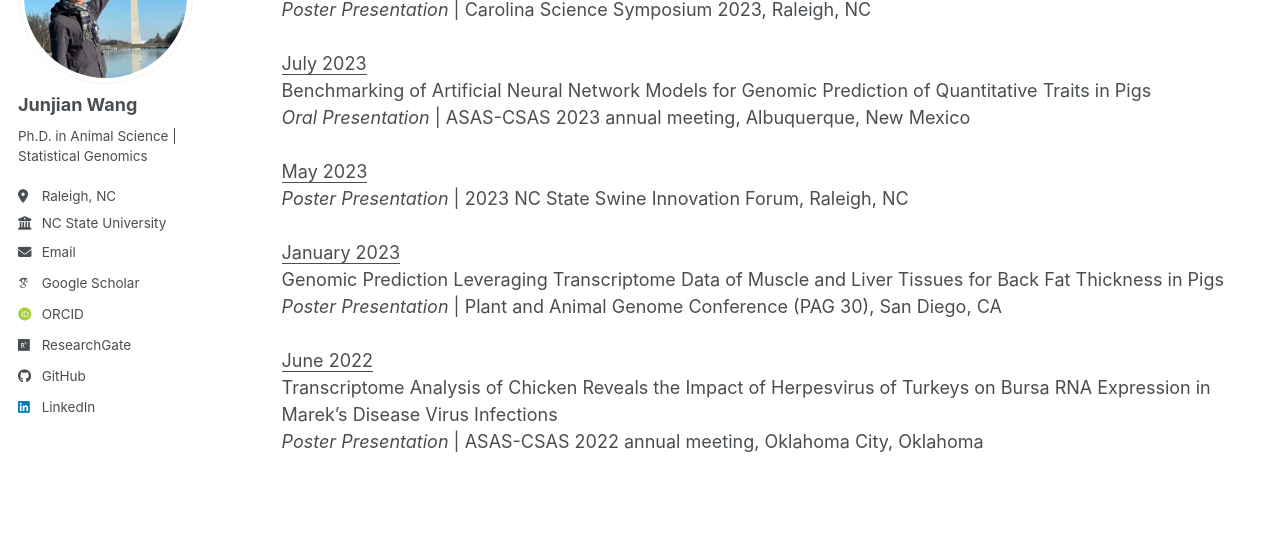
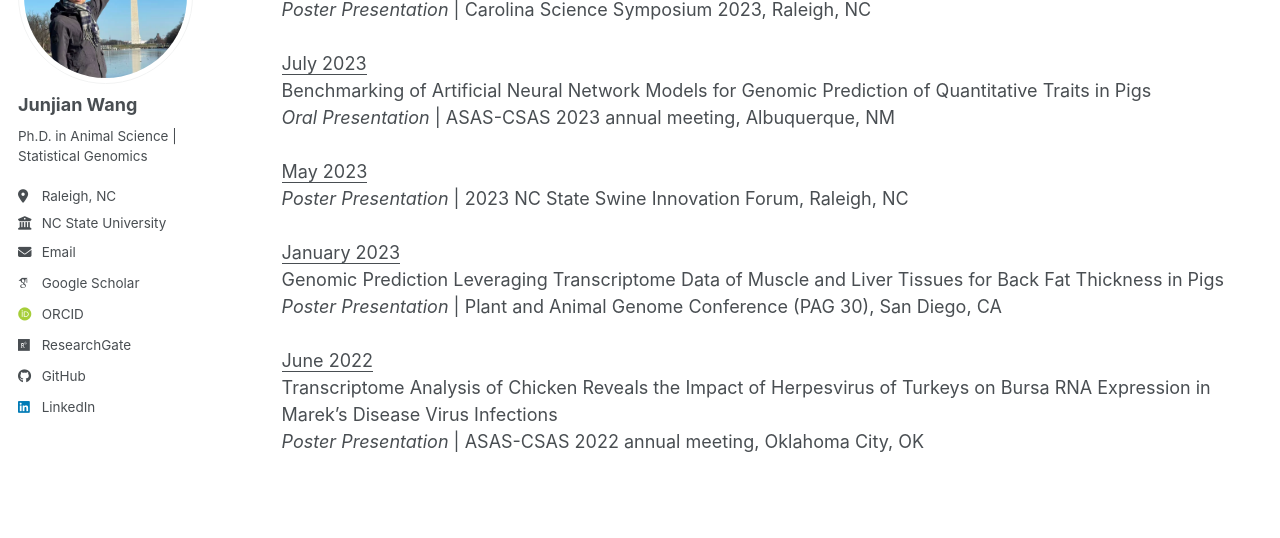
Before and after one commit to JJWang259/JJWang259.github.io, a Jekyll site: the page built from _pages/talks.html, in a window 1280 px wide and 900 px high, scrolled down 522 px. Shown: the part 190-728 px from the top of the window. Built offline with Jekyll 4.4.1, drawn with Linux system fonts in a browser that asks for light colours; some web fonts are replaced; a script bundle is joined from its source files by our own code; library files that are not in the unit come from our copies.

Commit message:
Abbreviate location names in talks.yml

```diff
--- a/_data/talks.yml
+++ b/_data/talks.yml
@@ -44,7 +44,7 @@
   title: "Benchmarking of Artificial Neural Network Models for Genomic Prediction of Quantitative Traits in Pigs"
   type: "Oral Presentation"
   event: "ASAS-CSAS 2023 annual meeting"
-  location: "Albuquerque, New Mexico"
+  location: "Albuquerque, NM"
   link: ""
 
 - date: "2023-05-09"
@@ -65,5 +65,5 @@
   title: "Transcriptome Analysis of Chicken Reveals the Impact of Herpesvirus of Turkeys on Bursa RNA Expression in Marek’s Disease Virus Infections"
   type: "Poster Presentation"
   event: "ASAS-CSAS 2022 annual meeting"
-  location: "Oklahoma City, Oklahoma"
+  location: "Oklahoma City, OK"
   link: ""
```
